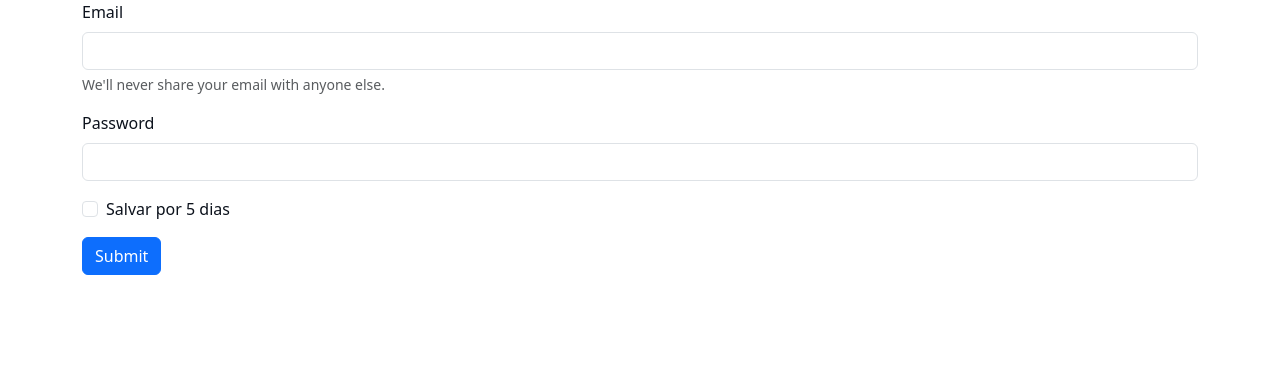
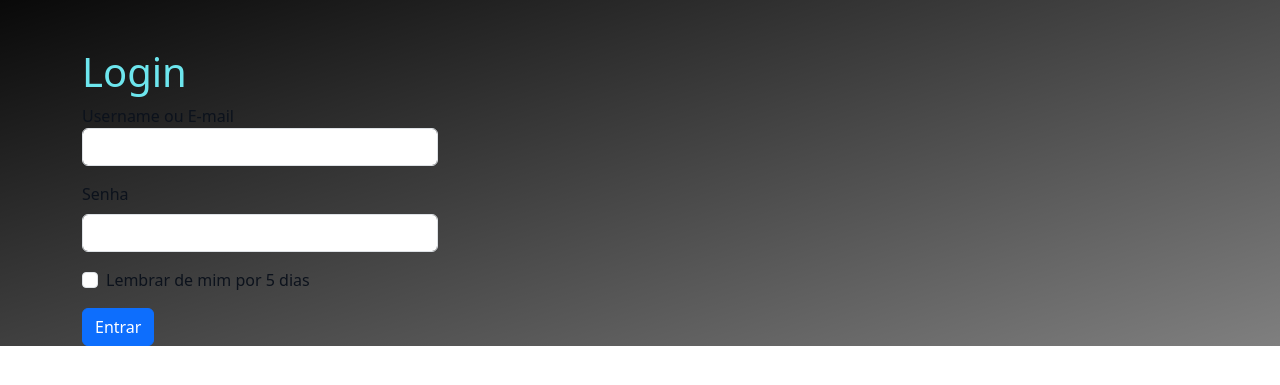
Before and after one commit to ClaudioFritzen/Luxury-Wheels, a Django app: template templates/usuarios/login.html in a window 1280 px wide. Shown: the part 56-441 px from the top of the page. Run offline with Django 5.2, Linux system fonts and the light colour scheme; the template is opened without the code that fills it, so the values that code supplies are empty.

Commit message:
melhorado o html de login e cadastro

```diff
--- a/templates/usuarios/login.html
+++ b/templates/usuarios/login.html
@@ -1,31 +1,50 @@
 {% extends "bases/base.html" %}
 {% load static %}
 
-
 {% block head %}
-
-{% endblock head%}
-
+    <link href="{% static 'usuarios/css/css.css' %}" rel="stylesheet">
+{% endblock head %}
 
 {% block conteudo %}
+<br><br>
+
 <div class="container">
+    <h3 class="font-destaque">Login</h3>
 
-        <form action="{% url 'carros'%}">
+    <!-- Exibir as mensagens de erro e sucesso -->
+    {% if messages %}
+        {% for message in messages %}
+            <div class="alert alert-{{ message.tags }} custom-alert">{{ message }}</div>
+        {% endfor %}
+    {% endif %}
+
+    <div class="row">
+        <div class="col-md-4">
+            <!-- Corrigido para método POST -->
+            <form action="{% url 'login' %}" method="POST">
+                {% csrf_token %}
+
+                <!-- Campo oculto para passar a URL de redirecionamento (next) -->
+                <input type="hidden" name="next" value="{{ request.GET.next }}">
+
                 <div class="mb-3">
-            <label for="exampleInputEmail1" class="form-label">Email</label>
-            <input type="email" class="form-control" id="exampleInputEmail1" aria-describedby="emailHelp">
-            <div id="emailHelp" class="form-text">We'll never share your email with anyone else.</div>
+                    <label for="username">Username ou E-mail</label>
+                    <input type="text" class="form-control" id="username" name="username" required>
                 </div>
+
                 <div class="mb-3">
-            <label for="exampleInputPassword1" class="form-label">Password</label>
-            <input type="password" class="form-control" id="exampleInputPassword1">
+                    <label for="password" class="form-label">Senha</label>
+                    <input type="password" class="form-control" id="password" name="password" required>
                 </div>
+
                 <div class="mb-3 form-check">
-            <input type="checkbox" class="form-check-input" id="exampleCheck1">
-            <label class="form-check-label" for="exampleCheck1">Salvar por 5 dias</label>
+                    <input type="checkbox" class="form-check-input" id="rememberMe" name="rememberMe">
+                    <label class="form-check-label" for="rememberMe">Lembrar de mim por 5 dias</label>
                 </div>
-            <button type="submit" class="btn btn-primary">Submit</button>
+
+                <button type="submit" class="btn btn-primary">Entrar</button>
             </form>
-
         </div>
-{% endblock conteudo%}
+    </div>
+</div>
+{% endblock conteudo %}
```
Also changed, not shown: templates/usuarios/cadastro.html (+37 -20 lines). Lines whose indentation alone changed are shown as unchanged.
